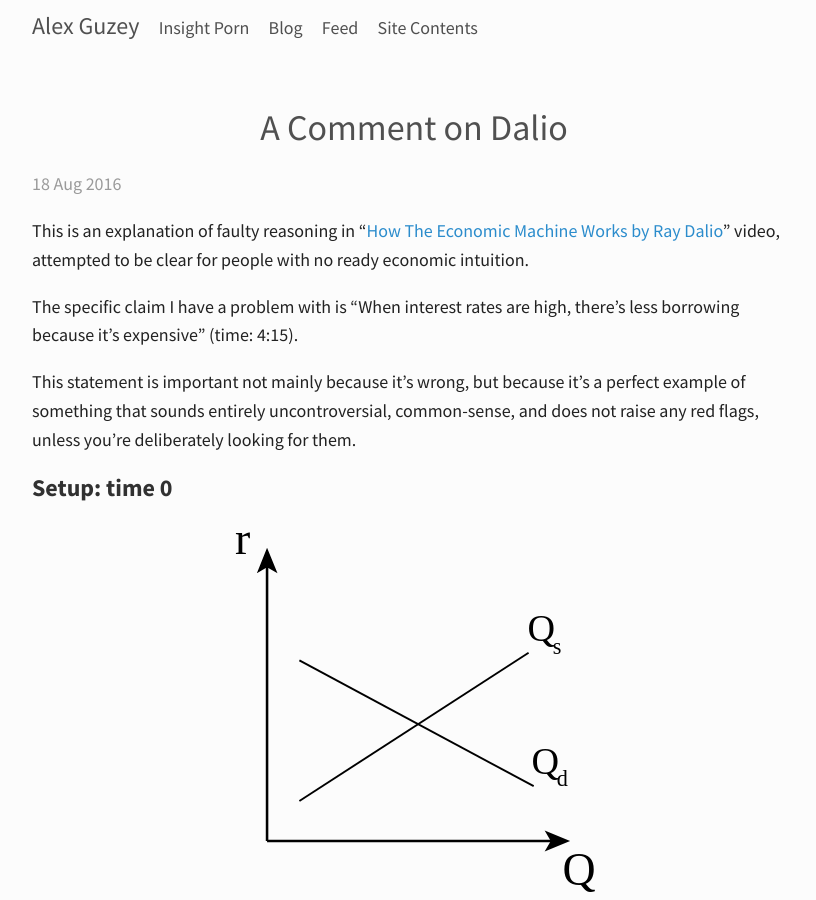
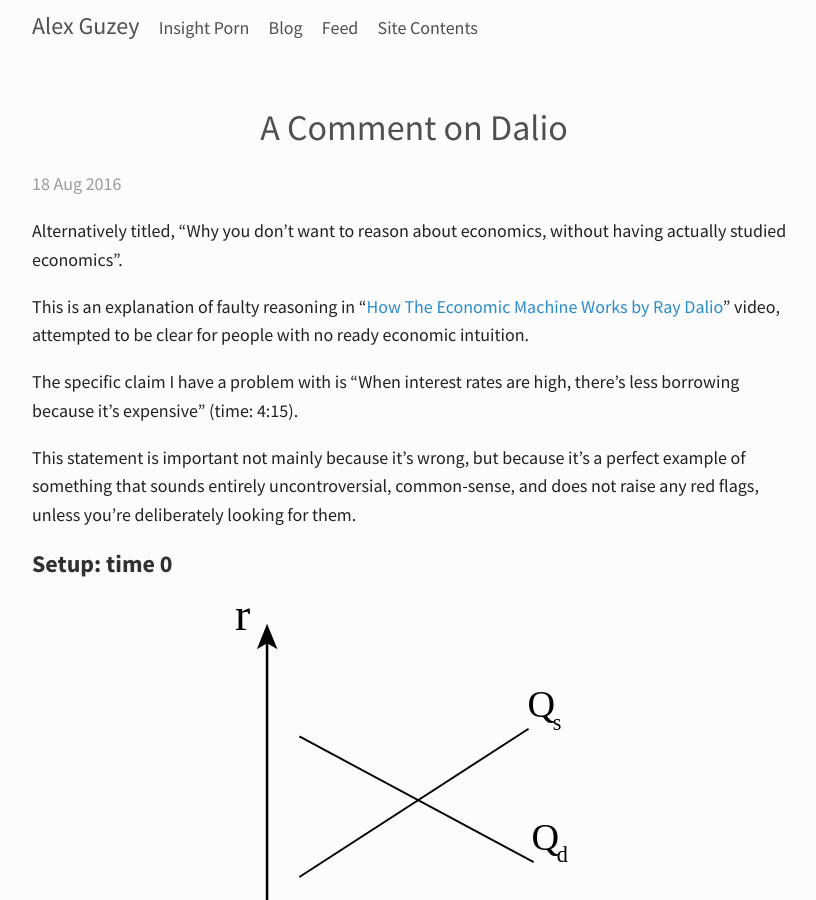
Before and after one commit to guzey/guzey.github.io1, a Jekyll site: the page built from _posts/2016-08-18-a-comment-on-dalio.md, in a window 1280 px wide and 900 px high. Shown: the whole window, without its empty margins (226-1042 px from the left). Built offline with Jekyll 4.4.1, drawn with Linux system fonts in a browser that asks for light colours; comment, search, counter and statistics services are not loaded; a style sheet for code colours, icons or effects is not loaded.

Commit message:
add alternative title to the dalio post

```diff
--- a/_posts/2016-08-18-a-comment-on-dalio.md
+++ b/_posts/2016-08-18-a-comment-on-dalio.md
@@ -2,6 +2,8 @@
 layout: post
 title: A Comment on Dalio
 ---
+
+Alternatively titled, "Why you don't want to reason about economics, without having actually studied economics".
 
 This is an explanation of faulty reasoning in "[How The Economic Machine Works by Ray Dalio](https://www.youtube.com/watch?v=PHe0bXAIuk0)" video, attempted to be clear for people with no ready economic intuition.
 
```
